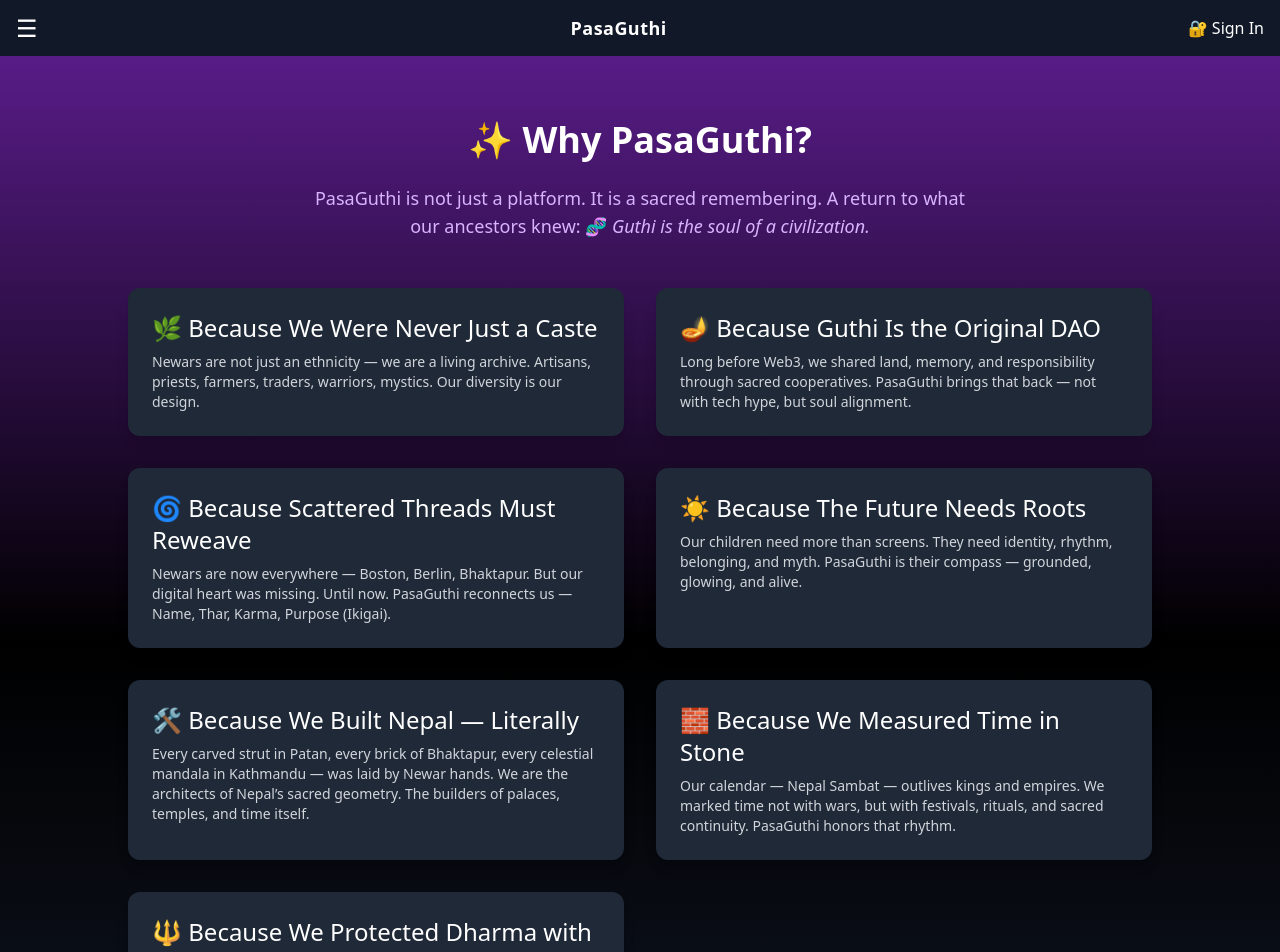
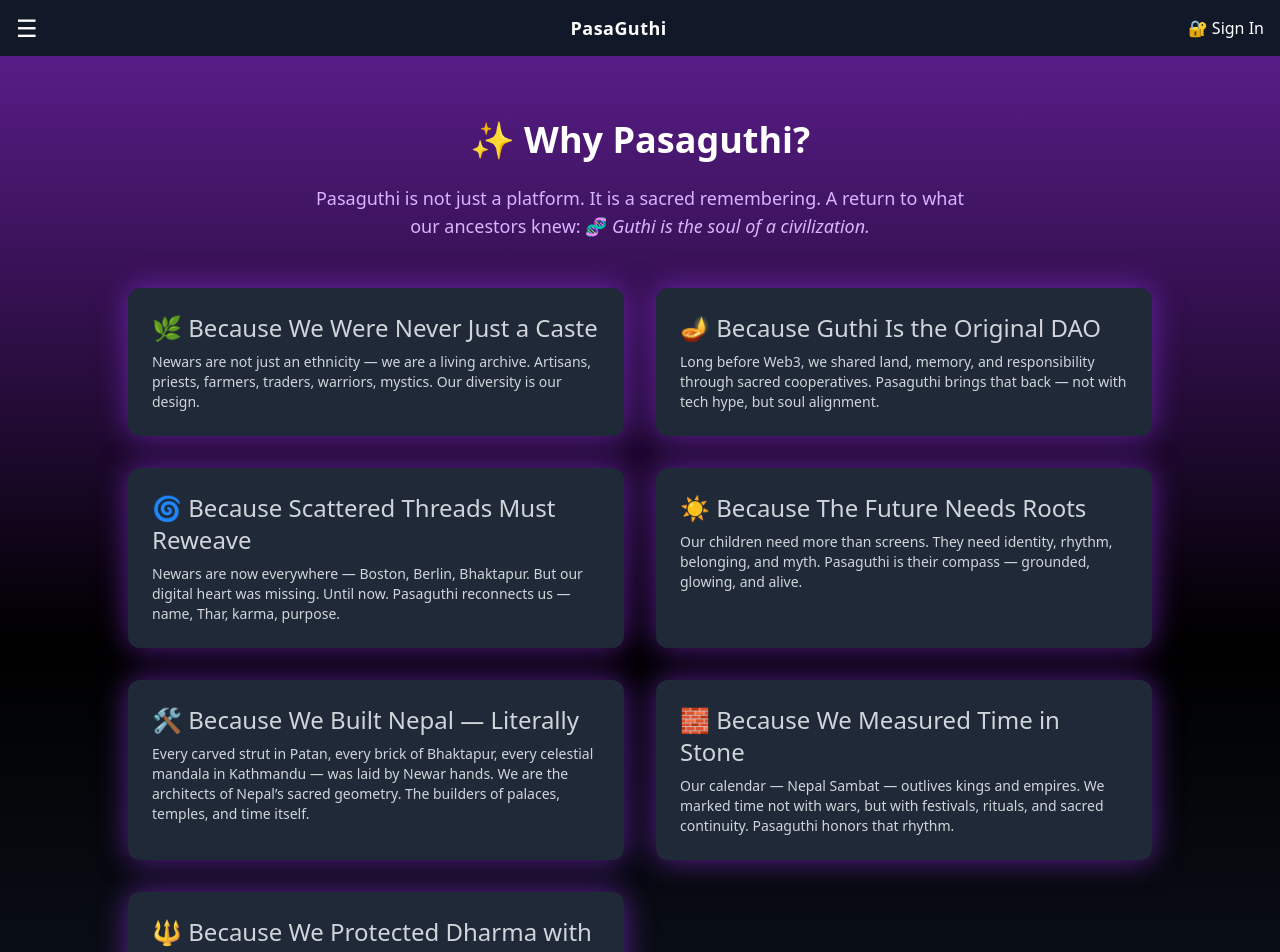
Before and after one commit to Zenslim/PasaGuthi, a Next.js app: page /why in a window 1280 px wide. Shown: the top 952 px of the page. Built offline with nearby package versions, Linux system fonts and the light colour scheme.

Commit message:
Update why.jsx

```diff
--- a/pages/why.jsx
+++ b/pages/why.jsx
@@ -1,88 +1,89 @@
 import Head from 'next/head';
+import { motion } from 'framer-motion';
 
-export default function WhyPasaGuthi() {
+const glowVariants = {
+  hidden: { opacity: 0, y: 40 },
+  visible: {
+    opacity: 1,
+    y: 0,
+    boxShadow: '0 0 30px rgba(147, 51, 234, 0.6)', // purple glow
+    transition: { duration: 0.6 }
+  }
+};
+
+const Box = ({ title, emoji, children }) => (
+  <motion.div
+    className="bg-gray-800 rounded-xl p-6 transition text-sm text-gray-300"
+    variants={glowVariants}
+    initial="hidden"
+    whileInView="visible"
+    viewport={{ once: true, amount: 0.4 }}
+  >
+    <h2 className="text-2xl mb-2">{emoji} {title}</h2>
+    <p>{children}</p>
+  </motion.div>
+);
+
+export default function WhyPasaguthi() {
   return (
     <>
       <Head>
-        <title>Why PasaGuthi? — Sacred Return</title>
+        <title>Why Pasaguthi? — Sacred Return</title>
       </Head>
       <div className="min-h-screen bg-gradient-to-b from-purple-900 via-black to-gray-900 text-white px-6 py-16 text-center">
-        <h1 className="text-4xl font-extrabold mb-6">✨ Why PasaGuthi?</h1>
+        <h1 className="text-4xl font-extrabold mb-6">✨ Why Pasaguthi?</h1>
         <p className="text-lg max-w-2xl mx-auto text-purple-300 mb-12">
-          PasaGuthi is not just a platform. It is a sacred remembering.
+          Pasaguthi is not just a platform. It is a sacred remembering.
           A return to what our ancestors knew:
           🧬 <em>Guthi is the soul of a civilization.</em>
         </p>
 
         <div className="grid md:grid-cols-2 gap-8 max-w-5xl mx-auto text-left">
-          {/* Original blocks */}
-          <div className="bg-gray-800 rounded-xl p-6 shadow-lg hover:shadow-purple-600 transition">
-            <h2 className="text-2xl mb-2">🌿 Because We Were Never Just a Caste</h2>
-            <p className="text-sm text-gray-300">
+          <Box title="Because We Were Never Just a Caste" emoji="🌿">
             Newars are not just an ethnicity — we are a living archive.
             Artisans, priests, farmers, traders, warriors, mystics.
             Our diversity is our design.
-            </p>
-          </div>
+          </Box>
 
-          <div className="bg-gray-800 rounded-xl p-6 shadow-lg hover:shadow-purple-600 transition">
-            <h2 className="text-2xl mb-2">🪔 Because Guthi Is the Original DAO</h2>
-            <p className="text-sm text-gray-300">
+          <Box title="Because Guthi Is the Original DAO" emoji="🪔">
             Long before Web3, we shared land, memory, and responsibility
             through sacred cooperatives.
-              PasaGuthi brings that back — not with tech hype, but soul alignment.
-            </p>
-          </div>
+            Pasaguthi brings that back — not with tech hype, but soul alignment.
+          </Box>
 
-          <div className="bg-gray-800 rounded-xl p-6 shadow-lg hover:shadow-purple-600 transition">
-            <h2 className="text-2xl mb-2">🌀 Because Scattered Threads Must Reweave</h2>
-            <p className="text-sm text-gray-300">
+          <Box title="Because Scattered Threads Must Reweave" emoji="🌀">
             Newars are now everywhere — Boston, Berlin, Bhaktapur.
             But our digital heart was missing. Until now.
-              PasaGuthi reconnects us — Name, Thar, Karma, Purpose (Ikigai).
-            </p>
-          </div>
+            Pasaguthi reconnects us — name, Thar, karma, purpose.
+          </Box>
 
-          <div className="bg-gray-800 rounded-xl p-6 shadow-lg hover:shadow-purple-600 transition">
-            <h2 className="text-2xl mb-2">☀️ Because The Future Needs Roots</h2>
-            <p className="text-sm text-gray-300">
+          <Box title="Because The Future Needs Roots" emoji="☀️">
             Our children need more than screens.
             They need identity, rhythm, belonging, and myth.
-              PasaGuthi is their compass — grounded, glowing, and alive.
-            </p>
-          </div>
+            Pasaguthi is their compass — grounded, glowing, and alive.
+          </Box>
 
-          {/* NEW blocks for pride and power */}
-          <div className="bg-gray-800 rounded-xl p-6 shadow-lg hover:shadow-purple-600 transition">
-            <h2 className="text-2xl mb-2">🛠️ Because We Built Nepal — Literally</h2>
-            <p className="text-sm text-gray-300">
+          <Box title="Because We Built Nepal — Literally" emoji="🛠️">
             Every carved strut in Patan, every brick of Bhaktapur, every celestial mandala in Kathmandu —
             was laid by Newar hands. We are the architects of Nepal’s sacred geometry.
             The builders of palaces, temples, and time itself.
-            </p>
-          </div>
+          </Box>
 
-          <div className="bg-gray-800 rounded-xl p-6 shadow-lg hover:shadow-purple-600 transition">
-            <h2 className="text-2xl mb-2">🧱 Because We Measured Time in Stone</h2>
-            <p className="text-sm text-gray-300">
+          <Box title="Because We Measured Time in Stone" emoji="🧱">
             Our calendar — Nepal Sambat — outlives kings and empires.
             We marked time not with wars, but with festivals, rituals, and sacred continuity.
-              PasaGuthi honors that rhythm.
-            </p>
-          </div>
+            Pasaguthi honors that rhythm.
+          </Box>
 
-          <div className="bg-gray-800 rounded-xl p-6 shadow-lg hover:shadow-purple-600 transition">
-            <h2 className="text-2xl mb-2">🔱 Because We Protected Dharma with Tools, Not Swords</h2>
-            <p className="text-sm text-gray-300">
+          <Box title="Because We Protected Dharma with Tools, Not Swords" emoji="🔱">
             While others conquered with armies, Newars safeguarded culture through sculpture, urban design, and sacred rites.
             Our legacy is not conquest — it is continuity. Not destruction — but design.
-            </p>
-          </div>
+          </Box>
         </div>
 
         <p className="mt-16 text-purple-400 text-md italic">
           “To forget Guthi is to forget who we are.
-          PasaGuthi is not built. It is remembered.”
+          Pasaguthi is not built. It is remembered.”
         </p>
       </div>
     </>
```
Lines whose indentation alone changed are shown as unchanged.
